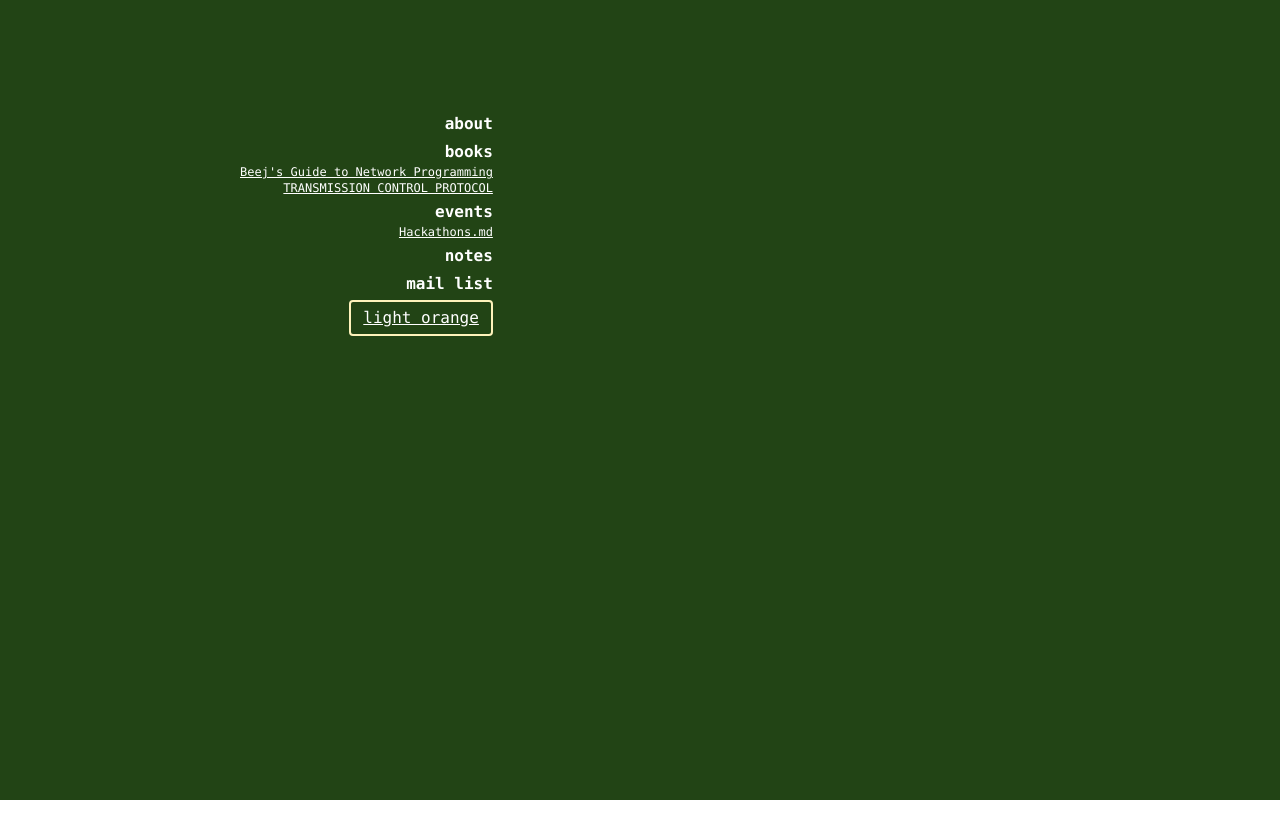
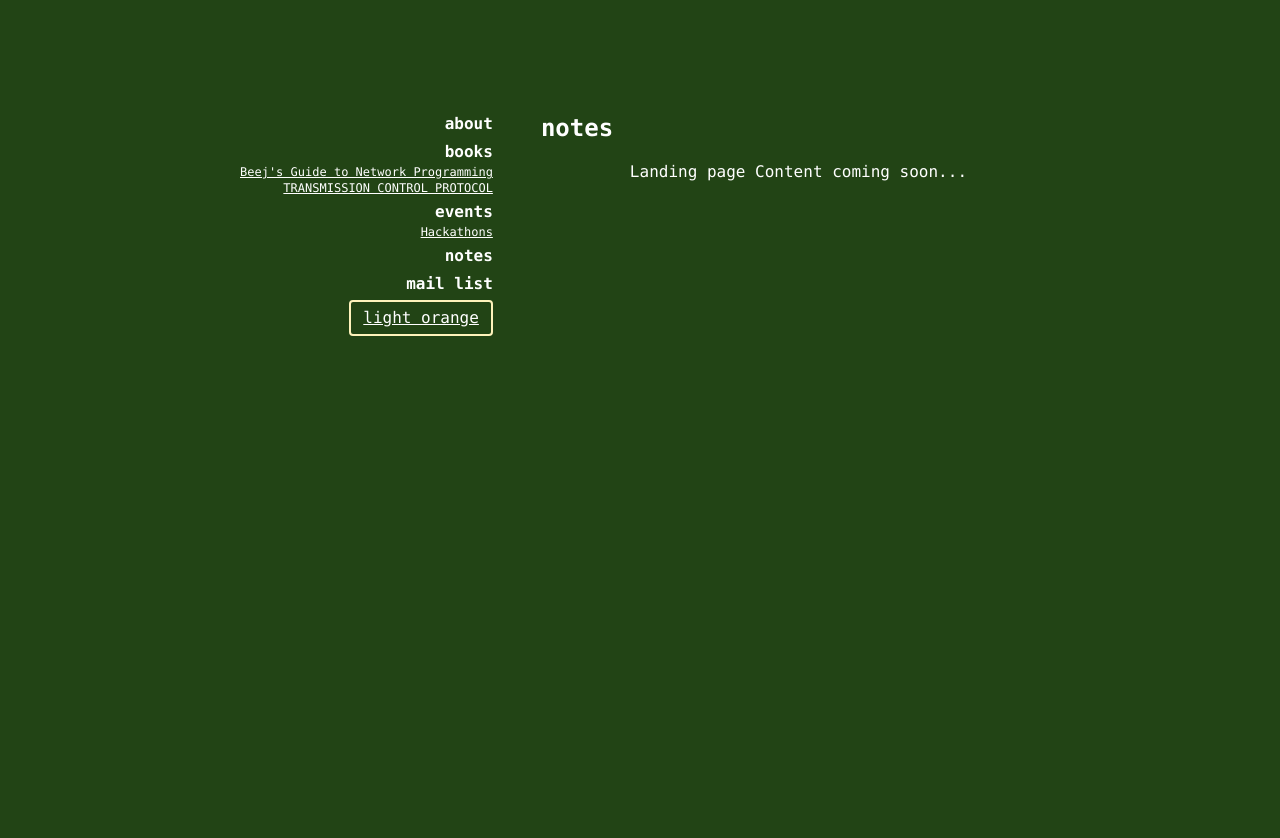
Before and after one commit to oZep/Notes, a React app: page /blog/notes in a window 1280 px wide. Shown: the top 838 px of the page. Before the commit the page ends 800 px from the top, so only its background shows below. Built offline with nearby package versions, Linux system fonts and the light colour scheme; the HTML template or start-up script is replaced by a standard one.

Commit message:
publishing

```diff
--- a/package.json
+++ b/package.json
@@ -9,7 +9,9 @@
     "lint": "eslint .",
     "preview": "vite preview",
     "typecheck": "tsc --noEmit -p tsconfig.app.json",
-    "generate": "node generateSidebarData.js"
+    "generate": "node generateSidebarData.js",
+    "predeploy": "npm run build",
+    "deploy": "gh-pages -d dist"
   },
   "dependencies": {
     "@supabase/supabase-js": "^2.57.4",
@@ -29,6 +31,7 @@
     "eslint": "^9.9.1",
     "eslint-plugin-react-hooks": "^5.1.0-rc.0",
     "eslint-plugin-react-refresh": "^0.4.11",
+    "gh-pages": "^6.3.0",
     "globals": "^15.9.0",
     "postcss": "^8.4.35",
     "tailwindcss": "^3.4.1",
--- a/public/pages/Hackathons.html
+++ b/public/pages/Hackathons.html
@@ -3,9 +3,9 @@
 <head>
   <meta charset="UTF-8">
   <meta name="viewport" content="width=device-width, initial-scale=1.0">
-  <title>Hackathons.md</title>
+  <title>Hackathons</title>
 </head>
 <body>
-<h2>cuHacking_6</h2><li>mention events, pictures etc, submission</li><br><br><h2>uOttaHack_7</h2><li>mention organizing etc</li><br><br><h2>Hack_The_Hill_2024</h2><li>mention events, pictures etc, submission</li><br><br><h2>Hack_Hers_2024</h2><li>mention events, pictures etc, submission</li><br><br><h2>uOttaHack_6</h2><li>mention events, pictures etc</li><br>
+<h1>Hackathons</h1><br><br><h2>cuHacking_6</h2><li>mention events, pictures etc, submission</li><br><br><h2>uOttaHack_7</h2><li>mention organizing etc</li><br><br><h2>Hack_The_Hill_2024</h2><li>mention events, pictures etc, submission</li><br><br><h2>Hack_Hers_2024</h2><li>mention events, pictures etc, submission</li><br><br><h2>uOttaHack_6</h2><li>mention events, pictures etc</li><br>
 </body>
 </html>
--- a/src/main.tsx
+++ b/src/main.tsx
@@ -6,7 +6,7 @@ import './index.css';
 
 createRoot(document.getElementById('root')!).render(
   <StrictMode>
-    <BrowserRouter>
+    <BrowserRouter basename="/blog">
       <App />
     </BrowserRouter>
   </StrictMode>
--- a/src/sidebarData.json
+++ b/src/sidebarData.json
@@ -14,7 +14,7 @@
   "events": [
     {
       "file": "Hackathons.md",
-      "title": "Hackathons.md",
+      "title": "Hackathons",
       "html": "pages/Hackathons.html"
     }
   ],
--- a/vite.config.ts
+++ b/vite.config.ts
@@ -7,4 +7,5 @@ export default defineConfig({
   optimizeDeps: {
     exclude: ['lucide-react'],
   },
+  base: '/blog/'
 });
```
Also changed, not shown: 1 other file (tests, documents, lock files or other folders).
